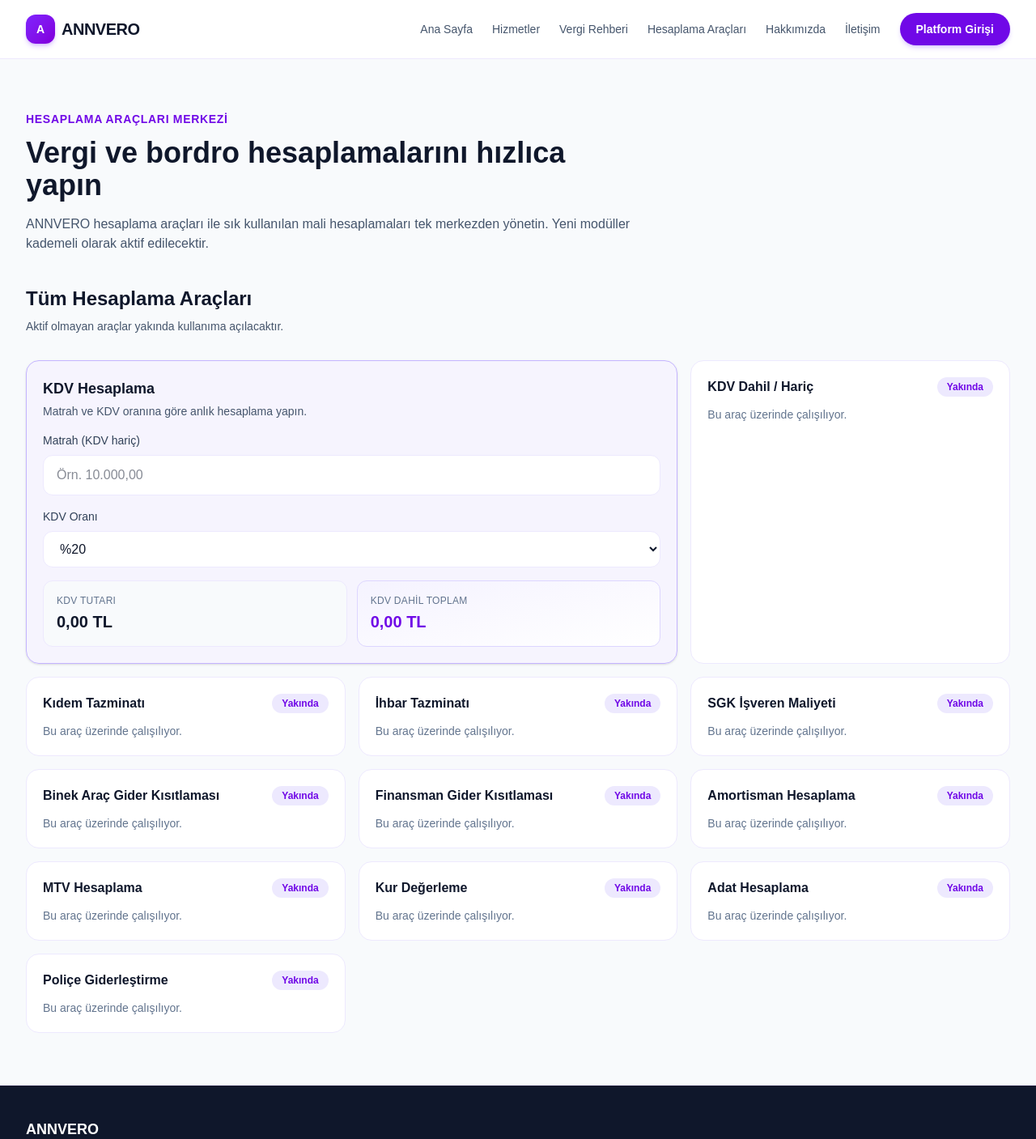
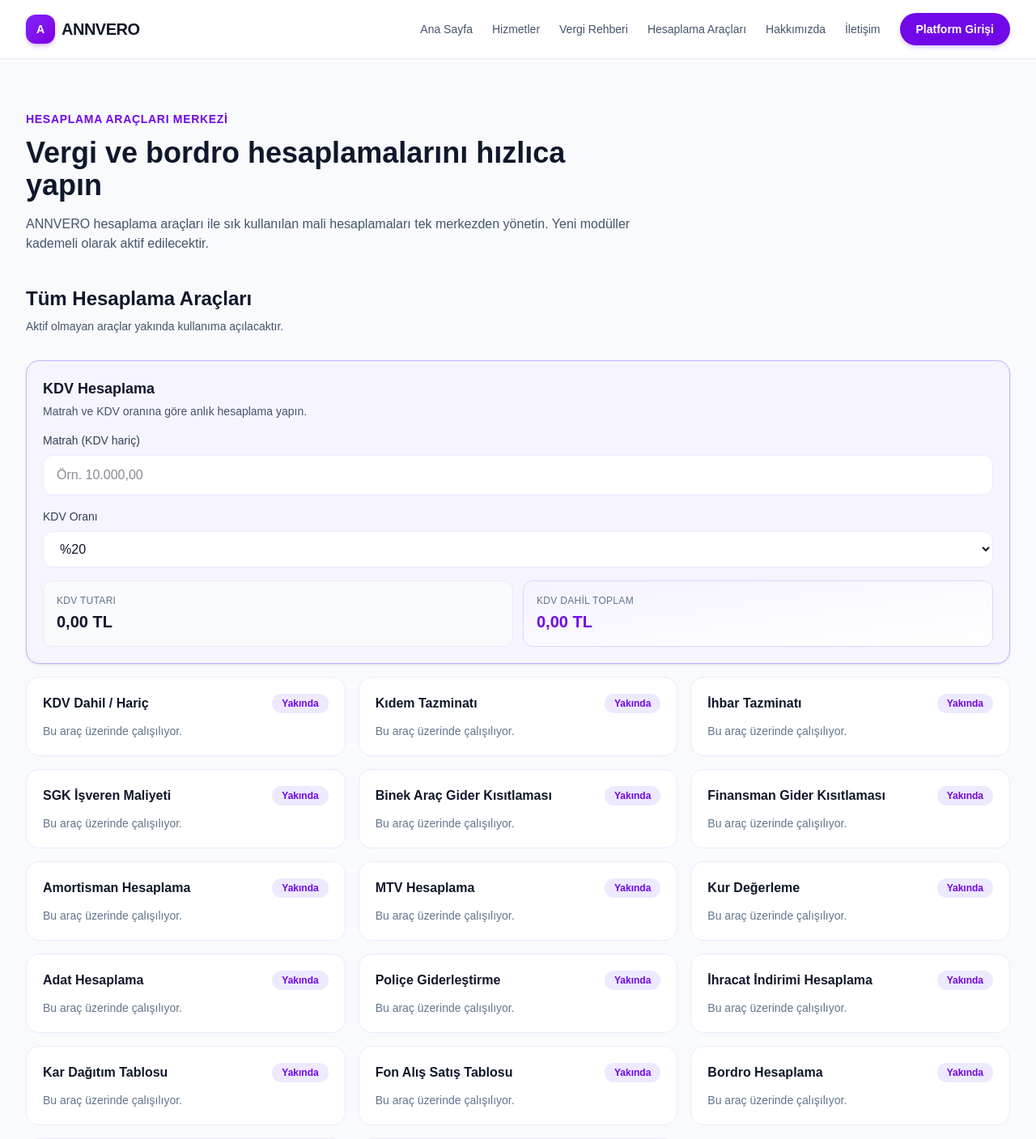
Before and after one commit to yusufozlu-hue/annvero-app, a Next.js app: page /hesaplama-araclari in a window 1280 px wide. Shown: the top 1407 px of the page at 81% size. Built offline with nearby package versions, Linux system fonts and the light colour scheme.

Commit message:
Expand public calculators list

```diff
--- a/app/components/landing/CalculatorToolsGrid.jsx
+++ b/app/components/landing/CalculatorToolsGrid.jsx
@@ -15,17 +15,23 @@ const tools = [
   { id: "kur", title: "Kur Değerleme" },
   { id: "adat", title: "Adat Hesaplama" },
   { id: "police", title: "Poliçe Giderleştirme" },
+  { id: "ihracat", title: "İhracat İndirimi Hesaplama" },
+  { id: "kar-dagitim", title: "Kar Dağıtım Tablosu" },
+  { id: "fon", title: "Fon Alış Satış Tablosu" },
+  { id: "bordro", title: "Bordro Hesaplama" },
+  { id: "tazminat-toplu", title: "Tazminat Hesaplama Toplu" },
+  { id: "ekstre", title: "Ekstre Karşılaştırma Mutabakat" },
 ];
 
 export default function CalculatorToolsGrid() {
   return (
-    <div className="mt-8 grid grid-cols-1 gap-4 sm:grid-cols-2 xl:grid-cols-3">
+    <div className="mt-8 grid grid-cols-1 gap-4 lg:grid-cols-3">
       {tools.map((tool) => {
         if (tool.active) {
           return (
             <article
               key={tool.id}
-              className="rounded-2xl border border-violet-300 bg-violet-50/70 p-5 shadow-sm sm:col-span-2 xl:col-span-2"
+              className="rounded-2xl border border-violet-300 bg-violet-50/70 p-5 shadow-sm lg:col-span-3"
             >
               <h3 className="text-lg font-semibold text-slate-900">
                 {tool.title}
```
